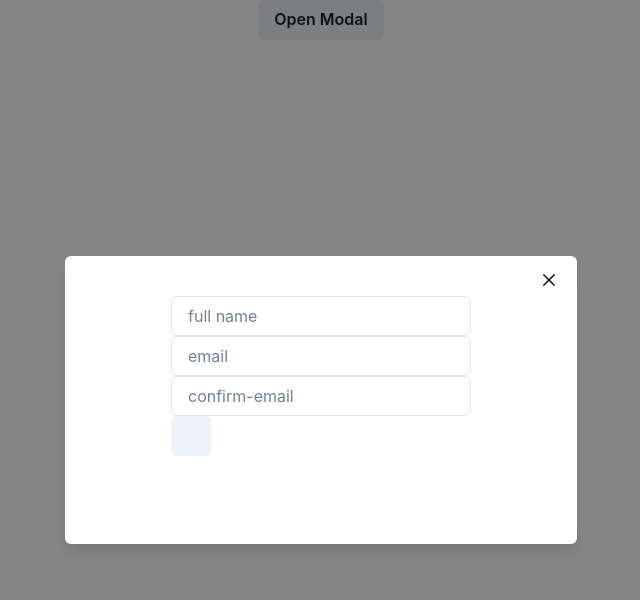
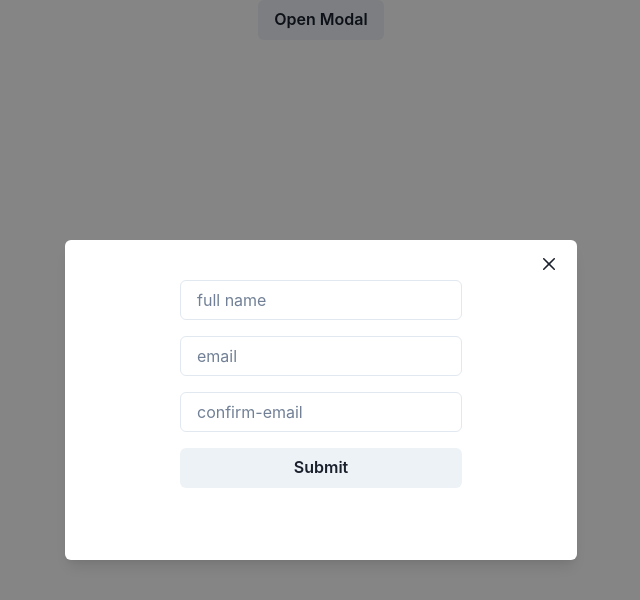
Before and after one commit to liamasis/broccoli-email-collector, a React (Create React App) app: page / in a window 1280 px wide. Both pictures are taken after a click on the button "Open Modal". Shown: the top 600 px of the page, without its empty margins (319-959 px from the left). Built offline with nearby package versions, Linux system fonts and the light colour scheme.

Commit message:
centering divs

```diff
--- a/src/components/Login.js
+++ b/src/components/Login.js
@@ -1,5 +1,5 @@
 import React from "react";
-import { Input, Button } from "@chakra-ui/react";
+import { Input, Button, Center, ButtonGroup, Stack } from "@chakra-ui/react";
 import { useState } from "react";
 import "../App.css";
 function Login() {
@@ -9,6 +9,7 @@ function Login() {
   return (
     <div className="loginForm">
       <form action="">
+        <Stack direction="column" spacing={4} align="center">
           <Input
             placeholder="full name"
             type="text"
@@ -16,9 +17,10 @@ function Login() {
             value={fullname}
             onChange={(e) => setFullname(e.target.value)}
           />
-        <Input placeholder="email" />
-        <Input placeholder="confirm-email" />
-        <Button />
+          <Input size="md" placeholder="email" />
+          <Input size="md" placeholder="confirm-email" />
+          <Button width={"full"}> Submit </Button>
+        </Stack>
       </form>
     </div>
   );
--- a/src/components/Popup.js
+++ b/src/components/Popup.js
@@ -24,7 +24,7 @@ function Popup() {
         isOpen={isOpen}
         onClose={onClose}
         isCentered
-        size={{ base: "full", lg: "2xl", xl: "lg" }}
+        size={{ base: "full", sm: "md", md: "lg" }}
       >
         <ModalOverlay />
         <ModalContent>
@@ -32,7 +32,7 @@ function Popup() {
             <ModalCloseButton />
           </ModalHeader>
 
-          <ModalBody pb={6}>
+          <ModalBody>
             <Center>
               <Login />
             </Center>
```
Lines whose indentation alone changed are shown as unchanged.
